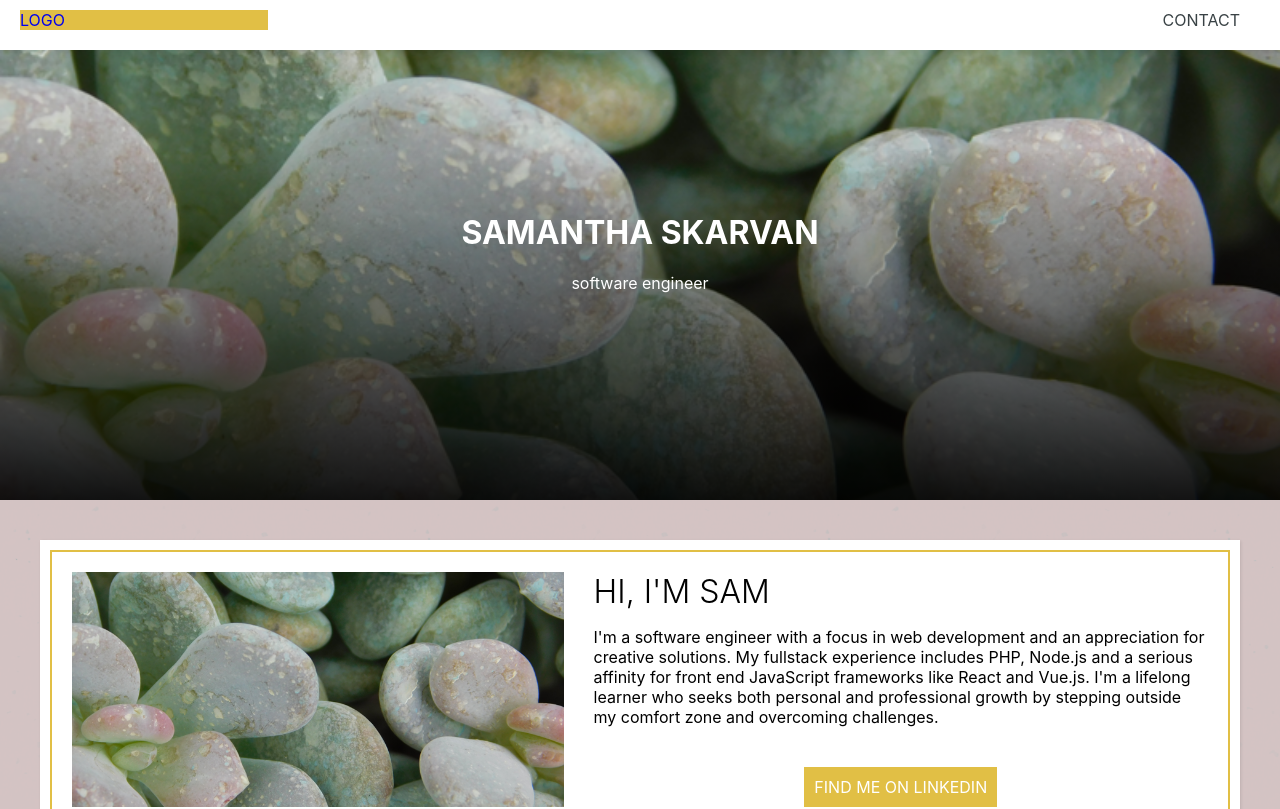
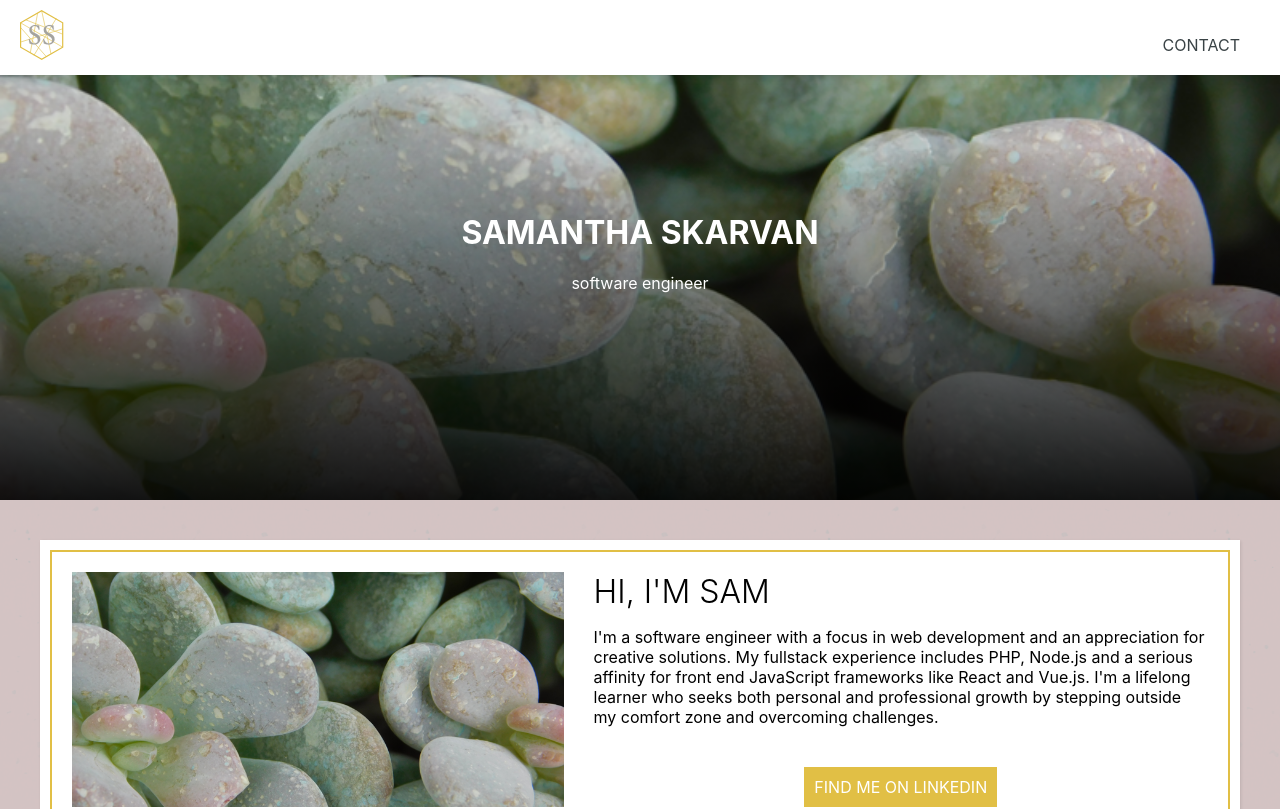
Before and after one commit to samskarvan/portfolio1.0, a React (Create React App) app: page / in a window 1280 px wide. Shown: the top 809 px of the page. Built offline with nearby package versions, Linux system fonts and the light colour scheme.

Commit message:
header log addition, header styling updates

```diff
--- a/package.json
+++ b/package.json
@@ -7,6 +7,7 @@
     "body-parser": "^1.18.3",
     "bootstrap": "^4.3.1",
     "cors": "^2.8.5",
+    "forever": "^1.0.0",
     "node-sass": "^4.11.0",
     "nodemailer": "^6.1.0",
     "react": "^16.8.6",
--- a/src/js/components/ContentBlock/ContentBlock.js
+++ b/src/js/components/ContentBlock/ContentBlock.js
@@ -5,10 +5,6 @@ import './ContentBlock.scss'
 import Typer from '../typer.js'
 
 class ContentBlock extends Component {
-    constructor(props) {
-        super(props)
-    }
-
     render() {
         const {
             image = true,
@@ -43,9 +39,7 @@ class ContentBlock extends Component {
                     {contentImage}
                     <div className='content-block-text'>
                         <h1 className='content-block-text-header'>
-                            <Typer
-                                textToType={title ? title : `Our Services`}
-                            />
+                            {title ? title : `Our Services`}
                         </h1>
                         <p>
                             {description
--- a/src/js/components/Header/Header.js
+++ b/src/js/components/Header/Header.js
@@ -17,30 +17,15 @@ class Header extends Component {
                 <div className='header-nav'>
                     <div className='header-nav-logo'>
                         <NavLink to='/' activeClassName='selected'>
-                            Logo
+                            <div className='header-nav-logo-asset' />
                         </NavLink>
                     </div>
                     <ul className='header-nav-list'>
-                        {/* <li className='header-nav-list-item'>
-                            <NavLink to='/services' activeClassName='selected'>
-                                services
-                            </NavLink>
-                        </li>
-                        <li className='header-nav-list-item'>
-                            <NavLink to='/about-us' activeClassName='selected'>
-                                who we are
-                            </NavLink>
-                        </li> */}
                         <li className='header-nav-list-item'>
                             <NavLink to='/contact' activeClassName='selected'>
                                 contact
                             </NavLink>
                         </li>
-                        {/* <li className='header-nav-list-item'>
-                            <NavLink to='/concept' activeClassName='selected'>
-                                concept
-                            </NavLink>
-                        </li> */}
                     </ul>
                 </div>
 
--- a/src/js/components/Header/Header.scss
+++ b/src/js/components/Header/Header.scss
@@ -6,7 +6,7 @@
     box-shadow: 0px 1px 10px 0px rgba(0, 0, 0, 0.1);
     box-sizing: border-box;
     display: flex;
-    height: 50px;
+    height: 75px;
     justify-content: space-between;
     padding: 20px;
     position: fixed;
@@ -16,8 +16,19 @@
     z-index: 1;
 
     &-logo {
-        background-color: $goldenrod;
+        position: relative;
         width: 20%;
+
+        &-asset {
+            background-image: url('../../../assets/logo.svg');
+            background-position: cover;
+            background-repeat: no-repeat;
+            background-size: cover;
+            bottom: -5px;
+            height: 50px;
+            position: absolute;
+            width: 50px;
+        }
 
         a {
             text-decoration: none;
--- a/src/js/components/HeaderMobile/HeaderMobile.js
+++ b/src/js/components/HeaderMobile/HeaderMobile.js
@@ -38,7 +38,9 @@ class Header extends Component {
                     }`}
                 >
                     <div className='mobile-header-nav-logo'>
-                        <NavLink to='/'>LOGO</NavLink>
+                        <NavLink to='/'>
+                            <div className='mobile-header-nav-logo-asset' />
+                        </NavLink>
                     </div>
                     <button
                         type='button'
--- a/src/js/components/HeaderMobile/HeaderMobile.scss
+++ b/src/js/components/HeaderMobile/HeaderMobile.scss
@@ -34,8 +34,18 @@
     }
 
     &-logo {
-        background-color: $goldenrod;
         height: 20%;
+
+        &-asset {
+            background-image: url('../../../assets/logo.svg');
+            background-position: cover;
+            background-repeat: no-repeat;
+            background-size: cover;
+            bottom: -5px;
+            height: 50px;
+            margin: -10px 0;
+            width: 50px;
+        }
 
         a {
             text-decoration: none;
@@ -49,6 +59,7 @@
         height: 100vh;
         list-style-type: none;
         padding: 0px;
+        text-align: center;
         text-decoration: none;
         width: 100%;
 
@@ -58,7 +69,7 @@
             padding: 20px;
 
             &:hover {
-                background-color: $sage;
+                background-color: rgba(167, 183, 176, 0.7);
                 border-color: $goldenrod;
 
                 a {
@@ -74,6 +85,10 @@
         a {
             color: $dark-grey;
             text-decoration: none;
+
+            &:not(:last-of-type) {
+                margin-bottom: 15px;
+            }
         }
     }
 }
--- a/src/js/components/HeroBanner/HeroBanner.js
+++ b/src/js/components/HeroBanner/HeroBanner.js
@@ -1,6 +1,8 @@
 import React, { Component } from 'react'
 
 import './HeroBanner.scss'
+
+import Typer from '../typer.js'
 
 class HeroBanner extends Component {
     constructor(props) {
@@ -17,12 +19,20 @@ class HeroBanner extends Component {
                 {header ? (
                     <div className='hero-banner-blurb'>
                         {header ? (
-                            <h1 className='hero-banner-title'>{header}</h1>
+                            <h1 className='hero-banner-title'>
+                                <Typer
+                                    textToType={
+                                        header ? header : `Samantha Skarvan`
+                                    }
+                                />
+                            </h1>
                         ) : (
                             ''
                         )}
                         {subtitle ? (
-                            <p className='hero-banner-text'>{subtitle}</p>
+                            <p className='hero-banner-text'>
+                                <Typer textToType={subtitle} />
+                            </p>
                         ) : (
                             ''
                         )}
--- a/src/js/components/HeroBanner/HeroBanner.scss
+++ b/src/js/components/HeroBanner/HeroBanner.scss
@@ -31,6 +31,7 @@
 
 @media screen and ($desktop-down) {
     .hero-banner {
+        background-image: url('../../../assets/succulent.png');
         margin: -20px;
         margin-bottom: 20px;
     }
--- a/src/js/components/typer.js
+++ b/src/js/components/typer.js
@@ -10,8 +10,7 @@ class Typer extends Component {
     }
 
     typeWriter = (text, i) => {
-        let { textToType } = this.props
-        var speed = 50
+        let { textToType, speed = 100 } = this.props
         if (i < textToType.length) {
             text += textToType.charAt(i)
             this.setState({
```
Also changed, not shown: src/assets/logo.svg (added), 1 other file (tests, documents, lock files or other folders).
